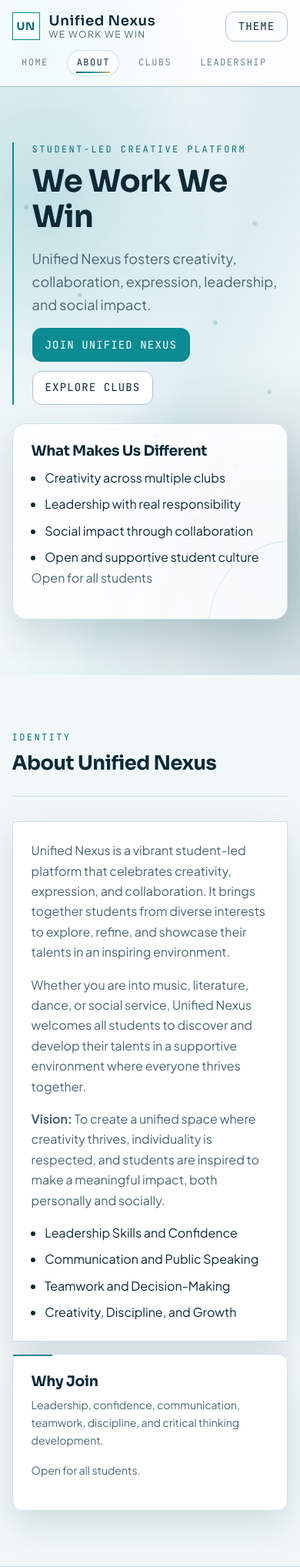
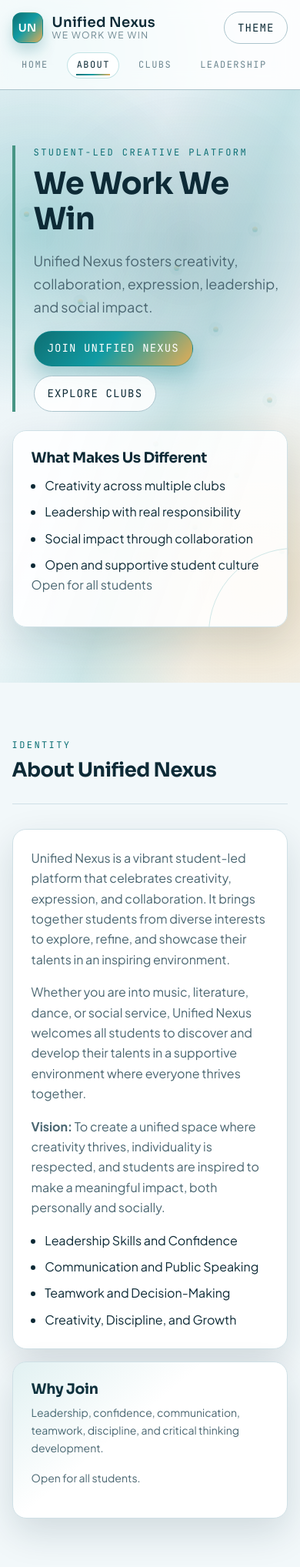
Before and after one commit to zenithkandel/unified-nexus, a PHP site: page /unified-nexus/ in a window 390 px wide. Shown: the top 2036 px of the page at 77% size. Run offline with PHP 8.4, Linux system fonts and the light colour scheme; data that the repository does not hold is empty.

Commit message:
feat: enhance component styles for improved aesthetics and responsiveness, update gradients and animations

```diff
--- a/css/components.css
+++ b/css/components.css
@@ -3,19 +3,21 @@
     align-items: center;
     gap: var(--space-3);
     font-family: var(--font-primary);
-    letter-spacing: 0.04em;
+    letter-spacing: 0.02em;
 }
 
 .brand-mark {
-    width: 2.25rem;
-    height: 2.25rem;
+    width: 2.5rem;
+    height: 2.5rem;
     display: inline-grid;
     place-items: center;
-    border: 1px solid var(--accent);
-    color: var(--accent-strong);
+    border: 1px solid color-mix(in srgb, var(--accent) 45%, transparent);
+    color: var(--color-white);
     font-size: var(--text-sm);
-    font-weight: 700;
-    background: color-mix(in srgb, var(--surface-panel) 94%, transparent);
+    font-weight: 600;
+    border-radius: var(--radius-sm);
+    background: var(--gradient-brand);
+    box-shadow: 0 10px 18px rgba(13, 112, 120, 0.24);
 }
 
 .brand-text {
@@ -31,7 +33,7 @@
 .brand-text small {
     font-family: var(--font-secondary);
     font-size: var(--text-xs);
-    color: var(--text-muted);
+    color: var(--text-faint);
     letter-spacing: 0.12em;
     text-transform: uppercase;
 }
@@ -56,34 +58,38 @@
 }
 
 .btn {
-    display: inline-block;
+    display: inline-flex;
+    align-items: center;
+    justify-content: center;
     border: 1px solid var(--border-color);
-    border-radius: var(--radius-sm);
-    padding: 0.58rem var(--space-4);
+    border-radius: var(--radius-pill);
+    padding: 0.68rem 1.05rem;
     font-size: var(--text-sm);
     font-family: var(--font-mono);
     text-transform: uppercase;
     letter-spacing: 0.08em;
     cursor: pointer;
-    background: var(--surface-panel);
+    background: color-mix(in srgb, var(--surface-panel) 86%, transparent);
     color: var(--text-strong);
-    transition: transform var(--transition-fast), box-shadow var(--transition-fast), border-color var(--transition-fast), background-color var(--transition-fast);
+    transition: transform var(--transition-fast), box-shadow var(--transition-fast), border-color var(--transition-fast), background-color var(--transition-fast), color var(--transition-fast);
 }
 
 .btn-accent {
-    background: var(--accent);
-    border-color: var(--accent);
+    background: var(--gradient-brand);
+    border-color: color-mix(in srgb, var(--accent) 48%, transparent);
     color: var(--color-white);
+    box-shadow: 0 14px 24px rgba(11, 124, 133, 0.28);
 }
 
 .btn:hover {
     border-color: var(--accent);
-    transform: translateY(-1px);
-    box-shadow: var(--shadow-subtle);
+    transform: translateY(-2px);
+    box-shadow: 0 12px 26px rgba(6, 48, 63, 0.16);
 }
 
 .btn-ghost {
     background: transparent;
+    box-shadow: none;
 }
 
 .card-grid {
@@ -95,21 +101,20 @@
 .card {
     background: var(--surface-panel);
     border: 1px solid var(--line-soft);
-    border-radius: var(--radius-sm);
+    border-radius: var(--radius-md);
     padding: var(--space-5);
     box-shadow: var(--shadow-card);
     position: relative;
     transition: transform var(--transition-base), box-shadow var(--transition-base), border-color var(--transition-base);
+    overflow: hidden;
 }
 
 .card::before {
     content: "";
     position: absolute;
-    top: 0;
-    left: 0;
-    width: 3.2rem;
-    height: 2px;
-    background: var(--accent);
+    inset: 0;
+    background: linear-gradient(140deg, color-mix(in srgb, var(--accent) 12%, transparent), transparent 42%);
+    pointer-events: none;
 }
 
 .card h3 {
@@ -138,6 +143,7 @@
     background: var(--surface-panel);
     padding: var(--space-5);
     box-shadow: var(--shadow-card);
+    border-radius: var(--radius-md);
 }
 
 .form-grid {
@@ -162,7 +168,7 @@ textarea {
     border-radius: var(--radius-sm);
     padding: var(--space-3);
     font: inherit;
-    background: var(--surface-0);
+    background: color-mix(in srgb, var(--surface-0) 78%, var(--surface-panel));
     color: var(--text-strong);
 }
 
@@ -171,7 +177,7 @@ select:focus,
 textarea:focus {
     outline: none;
     border-color: var(--accent);
-    box-shadow: 0 0 0 2px color-mix(in srgb, var(--accent) 22%, transparent);
+    box-shadow: 0 0 0 3px color-mix(in srgb, var(--accent) 26%, transparent);
 }
 
 textarea {
@@ -216,6 +222,6 @@ textarea {
 
 .card:hover {
     transform: translateY(-4px);
-    box-shadow: 0 18px 40px rgba(25, 19, 22, 0.12);
+    box-shadow: var(--shadow-strong);
     border-color: color-mix(in srgb, var(--accent) 36%, var(--line-soft));
 }
--- a/css/sections.css
+++ b/css/sections.css
@@ -11,16 +11,17 @@
     position: absolute;
     inset: 0;
     pointer-events: none;
-    background: linear-gradient(110deg, transparent 0 38%, color-mix(in srgb, var(--accent) 6%, transparent) 58%, transparent 76%);
+    background: linear-gradient(110deg, transparent 0 34%, color-mix(in srgb, var(--accent) 16%, transparent) 57%, transparent 78%);
 }
 
 .hero-backdrop {
     position: absolute;
     inset: 0;
     background:
-        radial-gradient(circle at 15% 20%, color-mix(in srgb, var(--accent) 18%, transparent), transparent 34%),
-        radial-gradient(circle at 88% 82%, color-mix(in srgb, var(--color-base-2) 28%, transparent), transparent 38%),
-        linear-gradient(180deg, color-mix(in srgb, var(--surface-1) 88%, transparent), var(--surface-0));
+        radial-gradient(circle at 12% 24%, color-mix(in srgb, var(--accent) 28%, transparent), transparent 34%),
+        radial-gradient(circle at 86% 84%, color-mix(in srgb, var(--accent-warm) 30%, transparent), transparent 38%),
+        radial-gradient(circle at 62% 26%, color-mix(in srgb, var(--color-base-2) 18%, transparent), transparent 36%),
+        linear-gradient(180deg, color-mix(in srgb, var(--surface-1) 92%, transparent), var(--surface-0));
 }
 
 .particles-layer {
@@ -30,12 +31,13 @@
 
 .particle {
     position: absolute;
-    width: 6px;
-    height: 6px;
-    border-radius: var(--radius-sm);
-    background: var(--accent);
-    opacity: 0.2;
-    animation: floatY 9s ease-in-out infinite alternate;
+    width: 7px;
+    height: 7px;
+    border-radius: 50%;
+    background: linear-gradient(180deg, var(--accent-warm), var(--accent));
+    opacity: 0.24;
+    box-shadow: 0 0 0 6px color-mix(in srgb, var(--accent) 10%, transparent);
+    animation: floatY 11s ease-in-out infinite alternate;
 }
 
 .particle.p-1 {
@@ -125,7 +127,7 @@
 .hero-content {
     position: relative;
     z-index: 1;
-    border-left: 2px solid var(--accent);
+    border-left: 4px solid color-mix(in srgb, var(--accent) 74%, var(--accent-warm));
     padding-left: var(--space-5);
 }
 
@@ -143,6 +145,7 @@
     border: 1px solid var(--line-soft);
     padding: var(--space-5);
     box-shadow: var(--shadow-card);
+    border-radius: var(--radius-md);
 }
 
 .hero-panel {
@@ -155,7 +158,7 @@
     position: absolute;
     width: 220px;
     height: 220px;
-    border: 1px solid color-mix(in srgb, var(--accent) 36%, transparent);
+    border: 1px solid color-mix(in srgb, var(--accent) 44%, transparent);
     border-radius: 50%;
     right: -120px;
     bottom: -120px;
```
